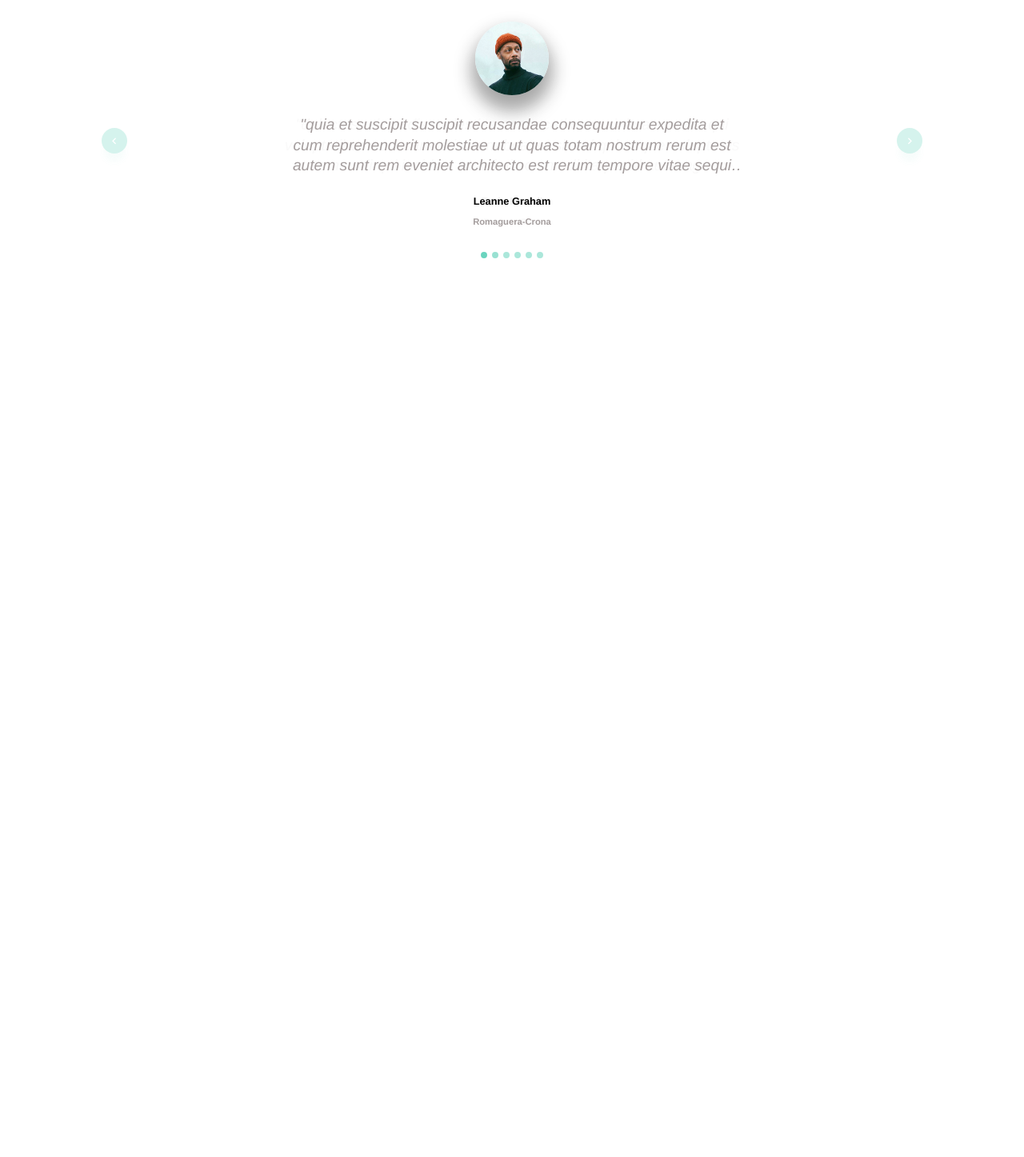
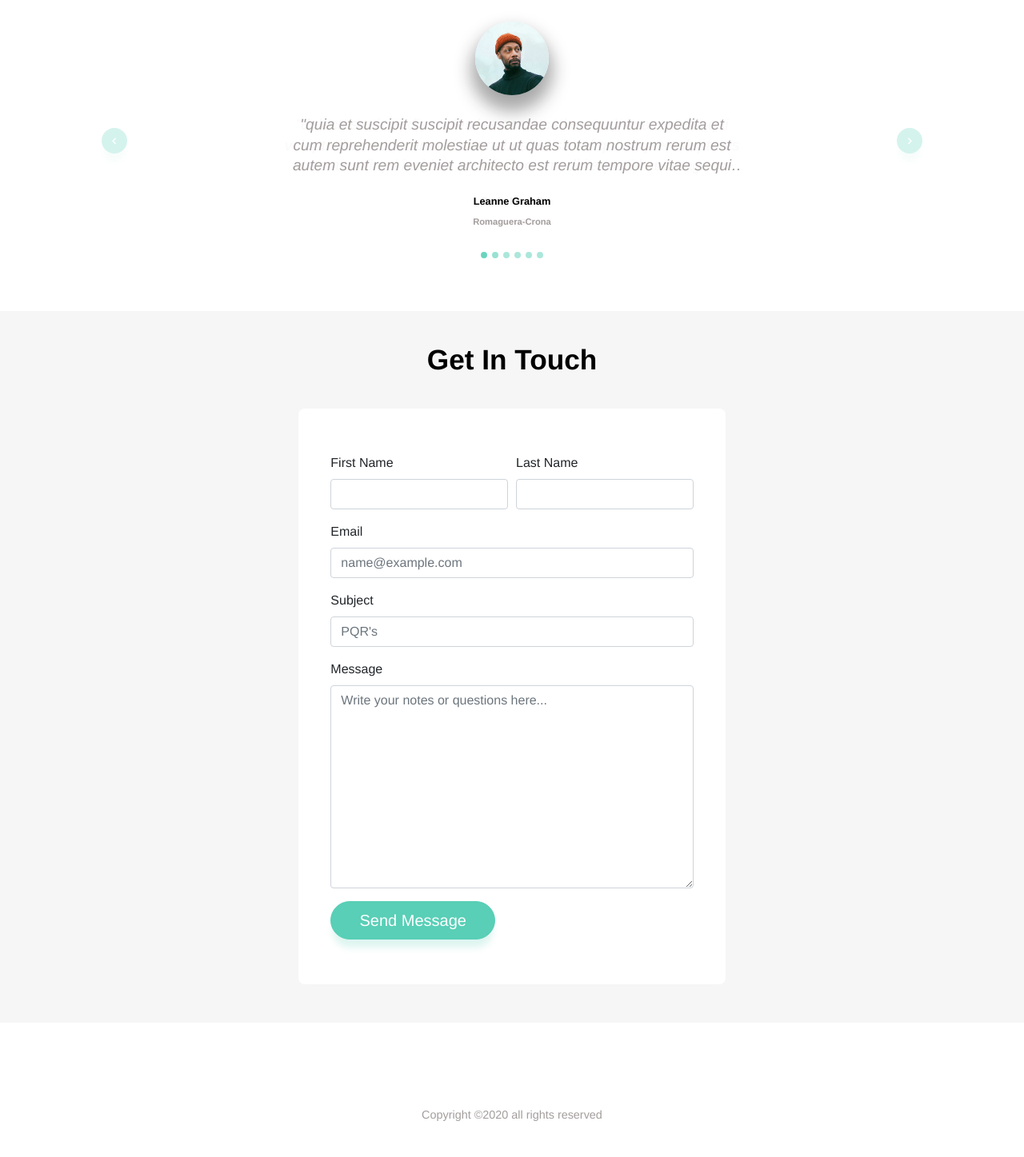
Before and after one commit to cdcordobaa/ladingWithTemplateRendering, a website built with webpack: page src/index.html in a window 1280 px wide. Shown: the part 2750-4197 px from the top of the page at 80% size. Before the commit the page ends 3139 px from the top, so only its background shows below. Built offline with nearby package versions, Linux system fonts and the light colour scheme; a web font is replaced by a local one.

Commit message:
contact and footer done

```diff
--- a/src/index.js
+++ b/src/index.js
@@ -6,3 +6,5 @@ import './sections/features';
 import './sections/prototypes';
 import './sections/aboutus';
 import './sections/testimonials';
+import './sections/contact'
+import './sections/footer'
--- /dev/null
+++ b/src/sections/contact.js
@@ -0,0 +1,48 @@
+import { renderToNode, templateHtml } from '../utils/renderer'
+
+
+function ContactComponent() {
+
+  const sectionTitle = 'Get In Touch';
+  const contactTitle = 'Contact Form'
+
+  return templateHtml`
+    <div class="container-fluid contact-container">
+        <h1 class="title">
+            ${sectionTitle}
+        </h1>
+        <div class="row justify-content-center">
+            <div class="col-lg-5 col-md-7 col-sm-9 form-container">
+                <form>
+                    <div class="form-row">
+                      <div class="form-group col-md-6">
+                        <label for="contactFirstName">First Name</label>
+                        <input type="text" class="form-control" id="contactFirstName">
+                      </div>
+                      <div class="form-group col-md-6">
+                        <label for="contactLastName">Last Name</label>
+                        <input type="text" class="form-control" id="contactLastName">
+                      </div>
+                    </div>
+                    <div class="form-group">
+                      <label for="contactEmail">Email</label>
+                        <input type="email" placeholder="name@example.com" class="form-control" id="contactEmail">
+                    </div>
+                    <div class="form-group">
+                      <label for="contactSubject">Subject</label>
+                      <input type="text" class="form-control" id="contactSubject" placeholder="PQR's">
+                    </div>
+                    <div class="form-group">
+                        <label for="contactMessages">Message</label>
+                        <textarea rows="10" type="text" class="form-control" id="contactMessages" placeholder="Write your notes or questions here..."></textarea>
+                    </div>
+                    <button type="submit" class="button-call-to-action btn btn-primary">Send Message</button>
+                  </form>
+            </div>
+        </div>
+    </div>
+    `;
+}
+
+const node = document.querySelector('#contact')
+renderToNode(ContactComponent(), node);
--- /dev/null
+++ b/src/sections/contact.scss
@@ -0,0 +1,23 @@
+@import "../theme/base.scss";
+
+.contact-container {
+  background-color: $background-2;
+  padding-top: 2rem;
+  padding-bottom: 3rem;
+
+  .title {
+    text-align: center;
+    padding: 0.5rem 0 2rem 0;
+  }
+
+  .form-container {
+    padding: 3.5rem 2.5rem;
+    background: $background-1;
+    border-radius: 0.5rem;
+  }
+
+  .form-control:focus {
+    border-color: $accent-transparency;
+    box-shadow: 0 0 0 0.2rem $accent-transparency;
+  }
+}
--- /dev/null
+++ b/src/sections/footer.js
@@ -0,0 +1,21 @@
+import { renderToNode, templateHtml } from '../utils/renderer'
+
+
+function FooterComponent() {
+
+    const sectionTitle = 'Copyright ©2020 all rights reserved';
+
+    return templateHtml`
+    <div class="container-fluid footer-container">
+        <div class="row justify-content-center">
+            <div class="col-lg-5 col-md-7 col-sm-9 text-container">
+            <h5>
+                ${sectionTitle}
+            </h5>
+            </div>
+        </div>
+    </div>`;
+}
+
+const node = document.querySelector('#footer')
+renderToNode(FooterComponent(), node);
--- /dev/null
+++ b/src/sections/footer.scss
@@ -0,0 +1,16 @@
+@import "../theme/base.scss";
+
+.footer-container {
+  background-color: $background-1;
+  padding-top: 3.5rem;
+  padding-bottom: 2rem;
+
+  .text-container {
+    text-align: center;
+    height: 5rem;
+    display: flex;
+    flex-direction: column;
+    justify-content: flex-end;
+    align-items: center;
+  }
+}
--- a/src/styles.scss
+++ b/src/styles.scss
@@ -5,3 +5,5 @@
 @import "./sections/prototypes.scss";
 @import "./sections/aboutus.scss";
 @import "./sections/testimonials.scss";
+@import "./sections/contact.scss";
+@import "./sections/footer.scss";
```
Also changed, not shown: dist/index.html, dist/main.js, dist/styles.css.
